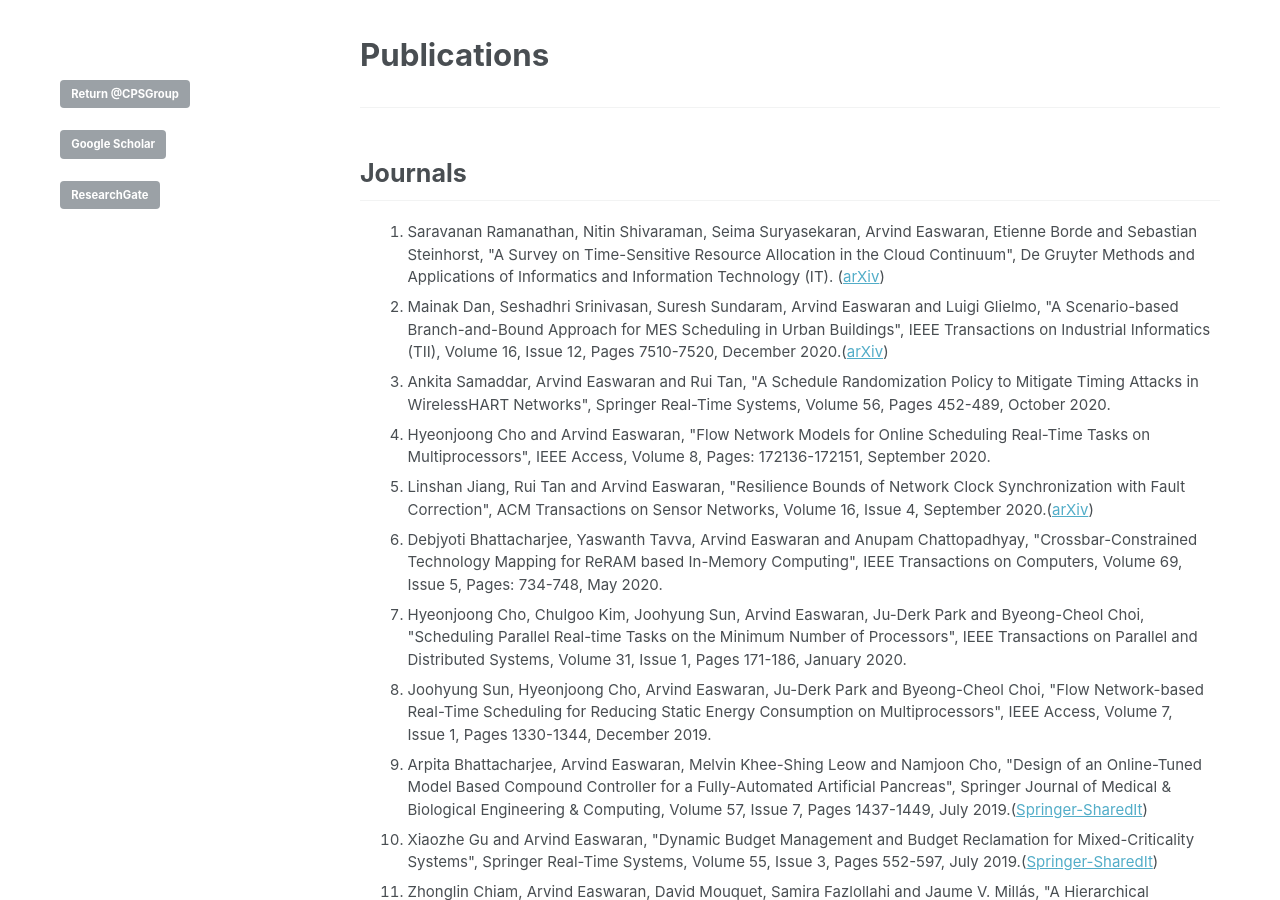
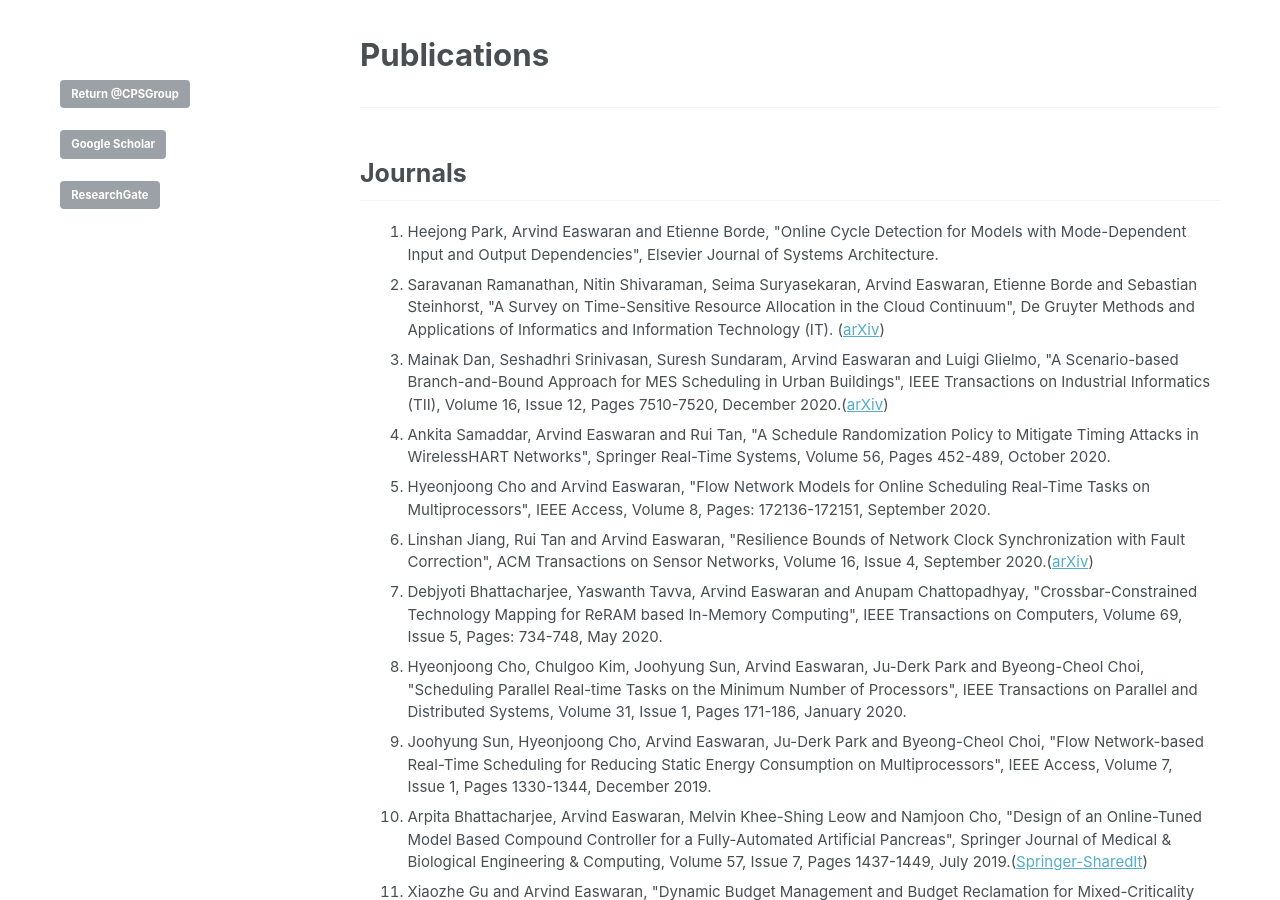
Before and after one commit to CPS-research-group/CPS-research-group.github.io, a Jekyll site: the page built from _pages/research_profile.md, in a window 1280 px wide and 900 px high. Built offline with Jekyll 4.4.1, drawn with Linux system fonts in a browser that asks for light colours.

Commit message:
Updates.

```diff
--- a/_pages/research_profile.md
+++ b/_pages/research_profile.md
@@ -23,6 +23,7 @@ a.a:active {color:#0000FF; text-decoration:none;}
 ******
 ## Journals
   <ol>
+      			<li class="a">Heejong Park, Arvind Easwaran and Etienne Borde, "Online Cycle Detection for Models with Mode-Dependent Input and Output Dependencies", Elsevier Journal of Systems Architecture.</li>
 			<li class="a">Saravanan Ramanathan, Nitin Shivaraman, Seima Suryasekaran, Arvind Easwaran, Etienne Borde and Sebastian Steinhorst, "A Survey on Time-Sensitive Resource Allocation in the Cloud Continuum", De Gruyter Methods and Applications of Informatics and Information Technology (IT). (<a href="https://arxiv.org/abs/2004.14559">arXiv</a>)</li>
 			<li class="a">Mainak Dan, Seshadhri Srinivasan, Suresh Sundaram, Arvind Easwaran and Luigi Glielmo, "A Scenario-based Branch-and-Bound Approach for MES Scheduling in Urban Buildings", IEEE Transactions on Industrial Informatics (TII), Volume 16, Issue 12, Pages 7510-7520, December 2020.(<a href="http://arxiv.org/abs/2003.03750">arXiv</a>)</li>
 			<li class="a">Ankita Samaddar, Arvind Easwaran and Rui Tan, "A Schedule Randomization Policy to Mitigate Timing Attacks in WirelessHART Networks", Springer Real-Time Systems, Volume 56, Pages 452-489, October 2020.</li>
```
